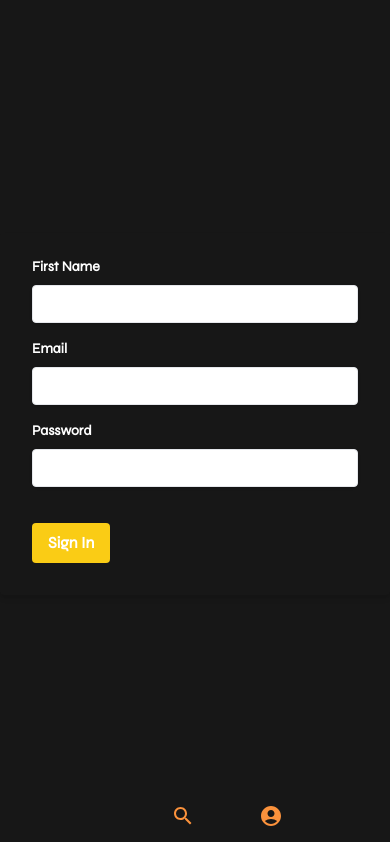
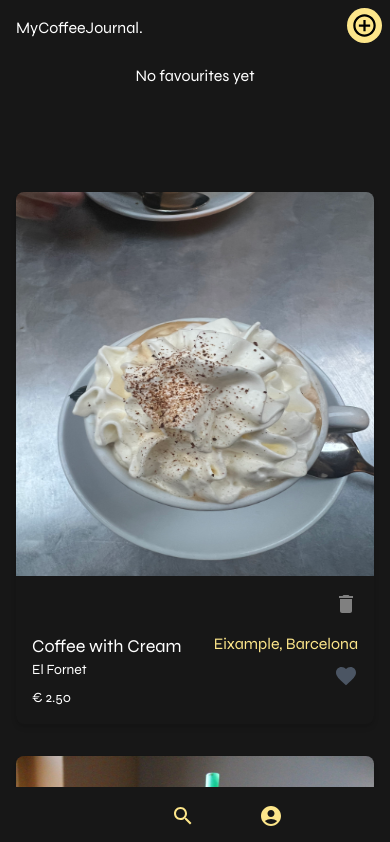
Before and after one commit to gavinwalsh1996/Coffee-tracker, a React (Create React App) app: page / in a window 390 px wide. Shown: the top 842 px of the page. Built offline with nearby package versions, Linux system fonts and the light colour scheme.

Commit message:
adjusting minor ui details

```diff
--- a/package.json
+++ b/package.json
@@ -17,6 +17,7 @@
     "react-router": "^6.6.2",
     "react-router-dom": "^6.6.2",
     "react-scripts": "5.0.1",
+    "react-tooltip": "^5.5.1",
     "web-vitals": "^2.1.4"
   },
   "scripts": {
--- a/public/index.html
+++ b/public/index.html
@@ -24,7 +24,7 @@
       work correctly both with client-side routing and a non-root public URL.
       Learn how to configure a non-root public URL by running `npm run build`.
     -->
-    <title>React App</title>
+    <title>My-Coffee-Journal</title>
   </head>
   <body>
     <noscript>You need to enable JavaScript to run this app.</noscript>
--- a/src/App.js
+++ b/src/App.js
@@ -1,10 +1,11 @@
 import React, { useEffect, useState } from 'react';
 import "@fontsource/syne"
 import { BrowserRouter as Router, Routes, Route } from 'react-router-dom';
-import LoginPage from './pages/LoginPage';
+// import LoginPage from './pages/LoginPage';
 import UserProfile from './pages/UserProfile'
 import SearchPage from './pages/SearchPage';
 import Toolbar from './components/Toolbar';
+import InputButton from './components/InputButton';
 
 //Images
 import Coffee1 from './images/coffee4.jpg'
@@ -82,11 +83,17 @@ function App() {
   // Get items for favourites
   function getItem (item) {
     setFavourites([...favourites, item])
+    setTimeout(() => {
+      alert("Post added to favourites!");
+      }, 1000);
   }
 
   // Remove from favourites
   function removeFavourite(item) {
     setFavourites(favourites.filter((fav => fav !== item)));
+    setTimeout(() => {
+      alert("Post removed from favourites!");
+      }, 1000);
   }
 
   //Handle file upload
@@ -98,6 +105,10 @@ function App() {
    function deletePost(item) {
      let newFeed = imageFeed.filter((post) => post !== item);
      setImageFeed(newFeed);
+
+     setTimeout(() => {
+      alert("Post deleted succesfully!");
+      }, 1000);
    }
 
   return (
@@ -107,9 +118,10 @@ function App() {
 
    <Router>
    <Toolbar />
+   <InputButton setImageFeed={setImageFeed} imageFeed={imageFeed} handleUpload={handleUpload} />
     <Routes>
-      <Route path='/' element={<LoginPage/>} />
-      <Route path='/profile' element={<UserProfile imageFeed={imageFeed} getItem={getItem} favourites={favourites} removeFavourite={removeFavourite} setImageFeed={setImageFeed} handleUpload={handleUpload} deletePost={deletePost}/> } />
+      {/* <Route path='/' element={<LoginPage/>} /> */}
+      <Route path='/' element={<UserProfile imageFeed={imageFeed} getItem={getItem} favourites={favourites} removeFavourite={removeFavourite} setImageFeed={setImageFeed} handleUpload={handleUpload} deletePost={deletePost}/> } />
       <Route path='/search' element={<SearchPage/>} />
     </Routes>
   </Router>
--- a/src/components/ImageGrid.js
+++ b/src/components/ImageGrid.js
@@ -3,9 +3,8 @@ const ImageGrid = ({favourites}) => {
 
     return (
 
-        <div className='fixed bg-neutral-900 w-full'>
-            <p className='m-2 text-white text-center'>Favourites</p>
-            <div className="flex flex- justify-center">
+        <div className='fixed bg-neutral-900 w-full pt-14'>
+            <div className="flex flex- justify-center pb-4">
             {favourites && favourites.length>0 ?
                 favourites.map((item) => (
                     <div>
--- a/src/components/InputButton.js
+++ b/src/components/InputButton.js
@@ -1,4 +1,5 @@
 import React, { useState } from 'react';
+import { Link } from 'react-router-dom'
 //Icons
 import AddCircleOutlineIcon from '@mui/icons-material/AddCircleOutline';
 import AddAPhotoIcon from '@mui/icons-material/AddAPhoto';
@@ -57,15 +58,15 @@ const handleFileSelect = (e) => {
 
   return (
     <div className='bg-neutral-900'>
-      <span className='fixed z-50 p-4 text-white'>MyCoffeeJournal.</span>
-      <div className='text-right fixed right-0 z-50'><AddCircleOutlineIcon sx={{fontSize: 35, strokeWidth: 4}} className='cursor-pointer bg-orange-300 h-14 rounded-3xl abso p-1 m-2' onClick={() => setDropdownVisible(!isDropdownVisible)} /></div>
+      <Link to='/'><span className='fixed z-50 p-4 text-white cursor-pointer'>MyCoffeeJournal.</span></Link>
+      <div className='text-right fixed right-0 z-50'><AddCircleOutlineIcon sx={{fontSize: 35, strokeWidth: 4}} className='cursor-pointer bg-amber-200 hover:bg-amber-300 h-14 rounded-3xl abso p-1 m-2' onClick={() => setDropdownVisible(!isDropdownVisible)} /></div>
       {isDropdownVisible && (
         <div className='flex flex-col bg-neutral-900 p-4 rounded-lg gap-2 fixed top-0 right-0 z-40'>
 
         <h2 className='text-2xl font-medium mb-4 text-white'>Create Image</h2>
 
         <label htmlFor='image'>
-          <span className='text-white text-center'>Upload Image<AddAPhotoIcon className='mb-4 text-white'/></span>
+          <span className='text-white text-center cursor-pointer hover:text-amber-300'>Upload Image<AddAPhotoIcon className='mb-4 text-white'/></span>
           <input type='file' name='image' id='image' style={{display: 'none'}} onChange={handleFileSelect}/>
         </label>
 
@@ -99,8 +100,8 @@ const handleFileSelect = (e) => {
           />
 
             <span className='text-center'>
-                <button onClick={() => clearInputs()} className='bg-gray-500 text-white p-2 rounded-lg mr-2'>Clear</button>
-                <button onClick={() => uploadImage()} className='bg-orange-300 text-white p-2 rounded-lg'>Publish</button>
+                <button onClick={() => clearInputs()} className='bg-gray-500 hover:bg-gray-600 text-white p-2 rounded-lg mr-2'>Clear</button>
+                <button onClick={() => uploadImage()} className='bg-amber-200 hover:bg-amber-300 text-black p-2 rounded-lg'>Publish</button>
             </span>
 
         </div>
--- a/src/components/ProductCard.js
+++ b/src/components/ProductCard.js
@@ -13,11 +13,11 @@ const ProductCard = ({imageFeed, getItem, favourites, removeFavourite, deletePos
           <div key={item.index} className="w-full sm:w-1/2 lg:w-1/3 p-4">
             <div className="rounded-lg shadow-md bg-neutral-900 text-white">
               <img src={item.img} alt="" className="w-full h-96 rounded-t-lg" />
-              <span className='flex justify-end pr-4 pt-4 cursor-pointer' onClick={() => deletePost(item)}><DeleteIcon sx={{color: 'grey'}} /></span>
+              <span className='flex justify-end pr-4 pt-4 cursor-pointer' onClick={() => deletePost(item)}><DeleteIcon sx={{color: 'grey', "&:hover": { color: "white" }}} /></span>
               <div className="p-4">
                   <div className='flex justify-between'>
                       <h2 className="text-lg font-medium">{item.type}</h2>
-                      <h2 className="text-md font-medium text-orange-400">{item.location}</h2>
+                      <h2 className="text-md font-medium text-amber-200">{item.location}</h2>
                   </div>
               <div className='flex justify-between'>
                 <h3 className="text-sm font-medium">{item.cafe}</h3>
--- a/src/components/Toolbar.js
+++ b/src/components/Toolbar.js
@@ -6,7 +6,7 @@ import SearchIcon from '@mui/icons-material/Search';
 
 const Toolbar = () => {
   return (
-    <div className="bg-neutral-900 text-orange-400 p-4 fixed bottom-0 w-full sm:w-0 flex justify-around sm:justify-start sm:border-t-0">
+    <div className="bg-neutral-900 text-amber-200 hover:text-amber-300 p-4 fixed bottom-0 w-full sm:w-0 flex justify-around sm:justify-start sm:border-t-0">
       <div className="flex justify-between">
         <div className="flex gap-12 sm:flex-col">
           <div className="px-2">
--- a/src/pages/UserProfile.js
+++ b/src/pages/UserProfile.js
@@ -11,7 +11,7 @@ function userProfile({imageFeed, getItem, favourites, removeFavourite, setImageF
   return (
 
     <div className='bg-neutral-900'>
-      <InputButton setImageFeed={setImageFeed} imageFeed={imageFeed} handleUpload={handleUpload} />
+      {/* <InputButton setImageFeed={setImageFeed} imageFeed={imageFeed} handleUpload={handleUpload} /> */}
       {/* <ImageCard /> */}
       <div className='flex flex-col'>
       <ImageGrid favourites={favourites} />
```
Also changed, not shown: 1 other file (tests, documents, lock files or other folders).
